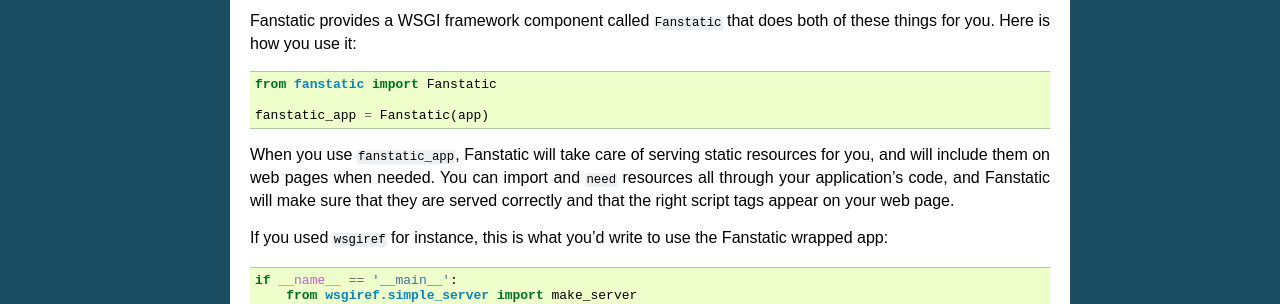
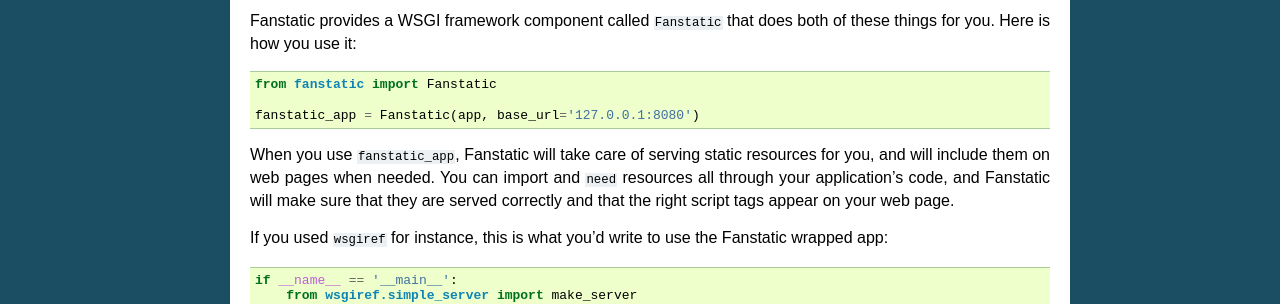
Before and after one commit to zopefoundation/fanstatic, a Sphinx documentation site: the page built from doc/quickstart.rst, in a window 1280 px wide. Shown: the part 1398-1702 px from the top of the page. Built offline with Sphinx 7.4.7, drawn with Linux system fonts in a browser that asks for light colours.

Commit message:
Base URL is required nowadays.

```diff
--- a/doc/quickstart.rst
+++ b/doc/quickstart.rst
@@ -102,7 +102,7 @@
 
   from fanstatic import Fanstatic
 
-  fanstatic_app = Fanstatic(app)
+  fanstatic_app = Fanstatic(app, base_url='127.0.0.1:8080')
 
 When you use ``fanstatic_app``, Fanstatic will take care of serving
 static resources for you, and will include them on web pages when
```
